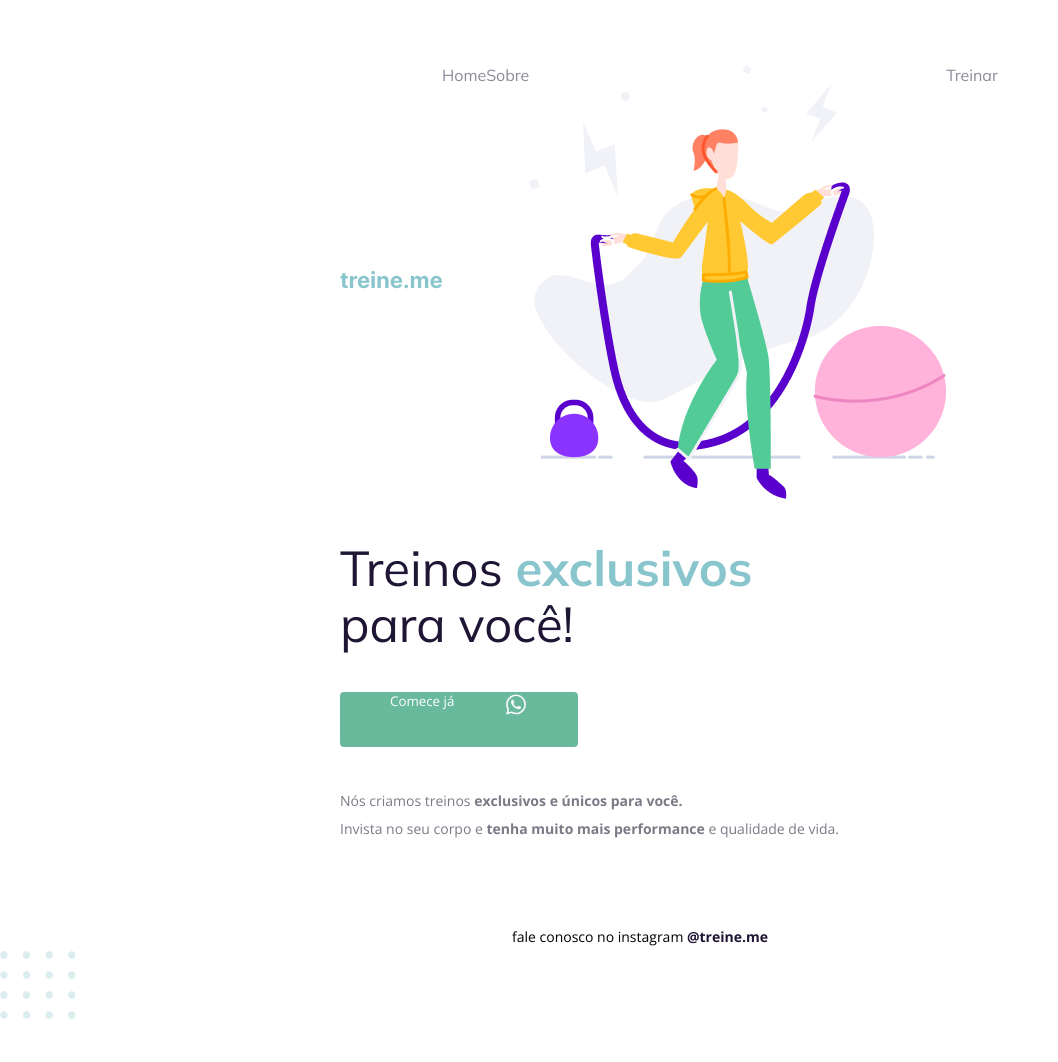
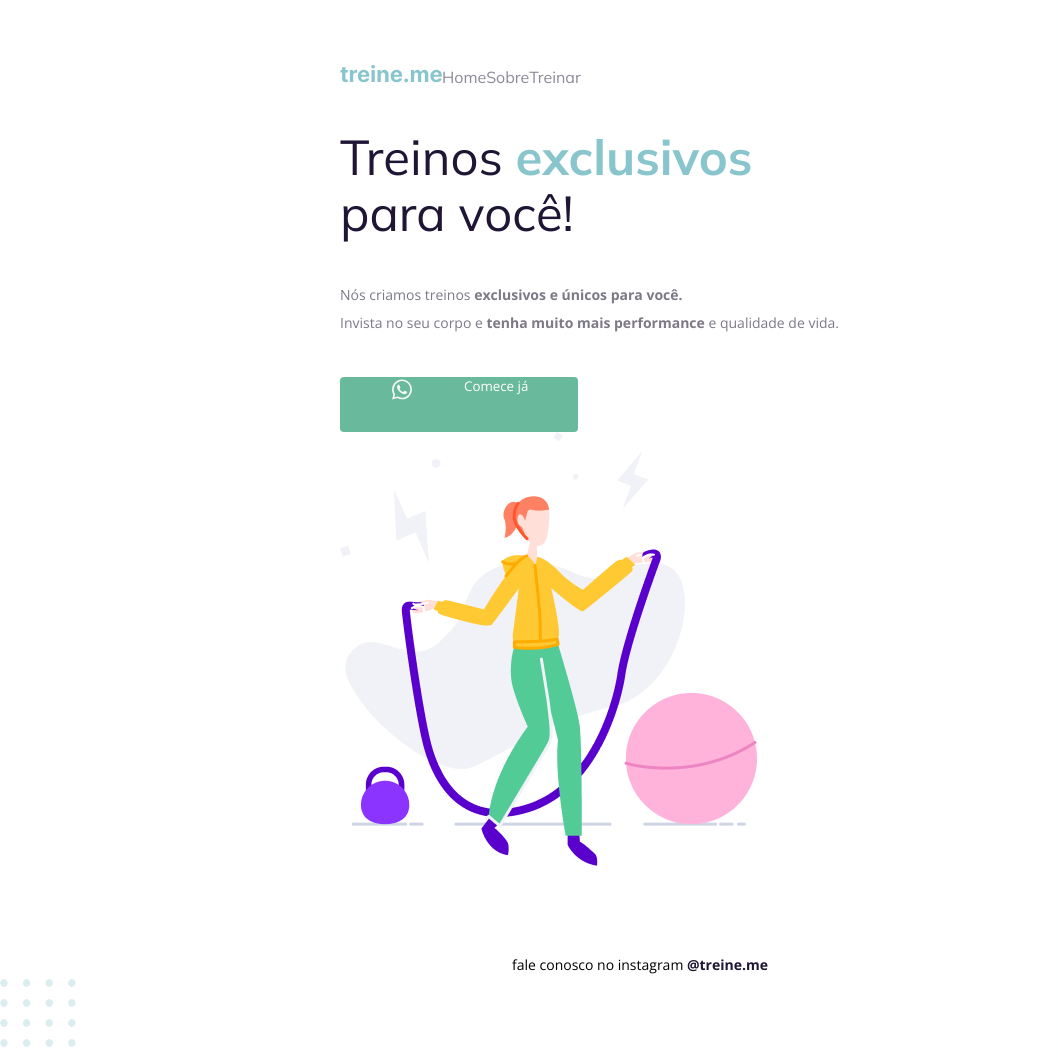
Before and after one commit to OtavioPinheiro/desafio-fase-02, a plain HTML site: page index.html in a window 1280 px wide. Shown: the whole page, without its empty margins (0-1058 px from the left). Before the commit the page ends 1034 px from the top, so only its background shows below. Drawn offline with nearby package versions, Linux system fonts and the light colour scheme.

Commit message:
:hammer: fix-Arrumando o HTML

```diff
--- a/index.html
+++ b/index.html
@@ -8,41 +8,41 @@
         <meta name="viewport" content="width=device-width, initial-scale=1.0" />
         <title>Treine me</title>
 
-    <link href="https://fonts.googleapis.com/css2?family=Mulish:wght@400;700&family=Open+Sans:wght@400;700&display=swap" rel="stylesheet">
+        <link
+            href="https://fonts.googleapis.com/css2?family=Mulish:wght@400;700&family=Open+Sans:wght@400;700&display=swap"
+            rel="stylesheet">
 
         <link rel="stylesheet" href="style.css">
+    </head>
 
-  </head>
     <body>
         <div class="page">
+
             <nav>
                 <a id="logo" href="#">
-            <img src="images/logo.svg" alt="Treine.me" />
+                    <img src="./images/logo.svg" alt="Treine.me" />
                 </a>
                 <ul>
                     <li><a href="#">Home</a></li>
                     <li><a href="#">Sobre</a></li>
-            <img src="images/img.png" alt="Desenho de uma mulher pulando corta numa academia.">
                     <li><a href="#">Treinar</a></li>
                 </ul>
             </nav>
 
             <main>
-          <section>
+                <section class="text">
                     <h1>Treinos <span>exclusivos</span> para você!</h1>
-            <button>
-              Comece já
-              <img src="images/whats.svg" alt="Ícone do whatsapp">
-
-            </button>
-
                     <p>
-              Nós criamos treinos <strong>exclusivos e únicos para você.</strong></br>
+                        Nós criamos treinos <strong>exclusivos e únicos para você.</strong><br/>
                         Invista no seu corpo e <strong>tenha muito mais performance</strong> e qualidade de vida.
                     </p>
-
+                    <button>
+                        <img src="./images/whats.svg" alt="Ícone do whatsapp">
+                        Comece já
+                    </button>
                 </section>
 
+                <img src="./images/img.png" alt="Desenho de uma mulher pulando corta numa academia.">
             </main>
 
             <footer>
@@ -50,7 +50,6 @@
             </footer>
         </div>
 
-    <img id="balls" src="images/balls.svg" alt="Bolinhas decorativas verdes no canto inferior direito da página.">
-
+        <img id="balls" src="./images/balls.svg" alt="Bolinhas decorativas verdes no canto inferior direito da página.">
     </body>
 </html>
```
Lines whose indentation alone changed are shown as unchanged.
